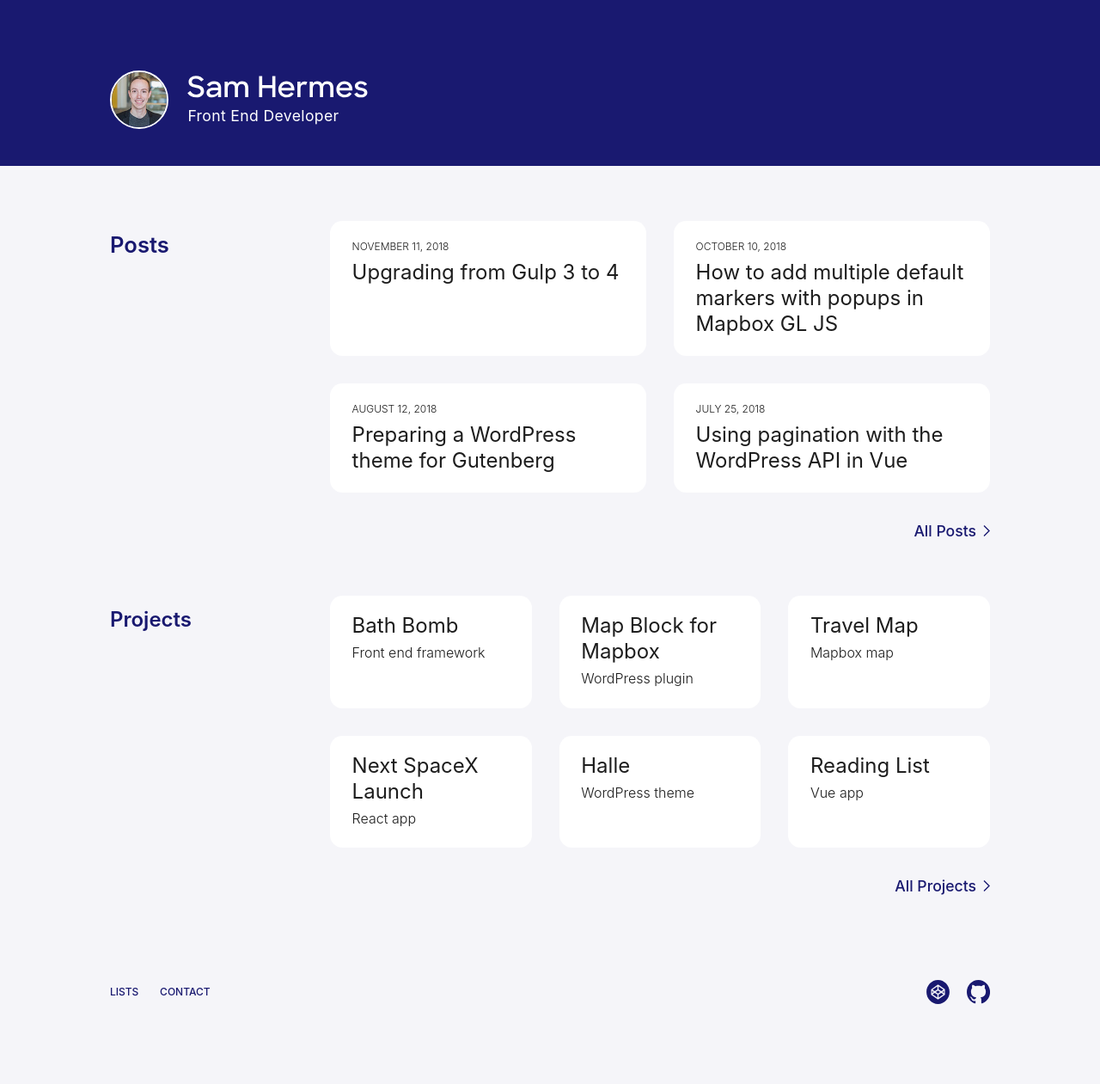
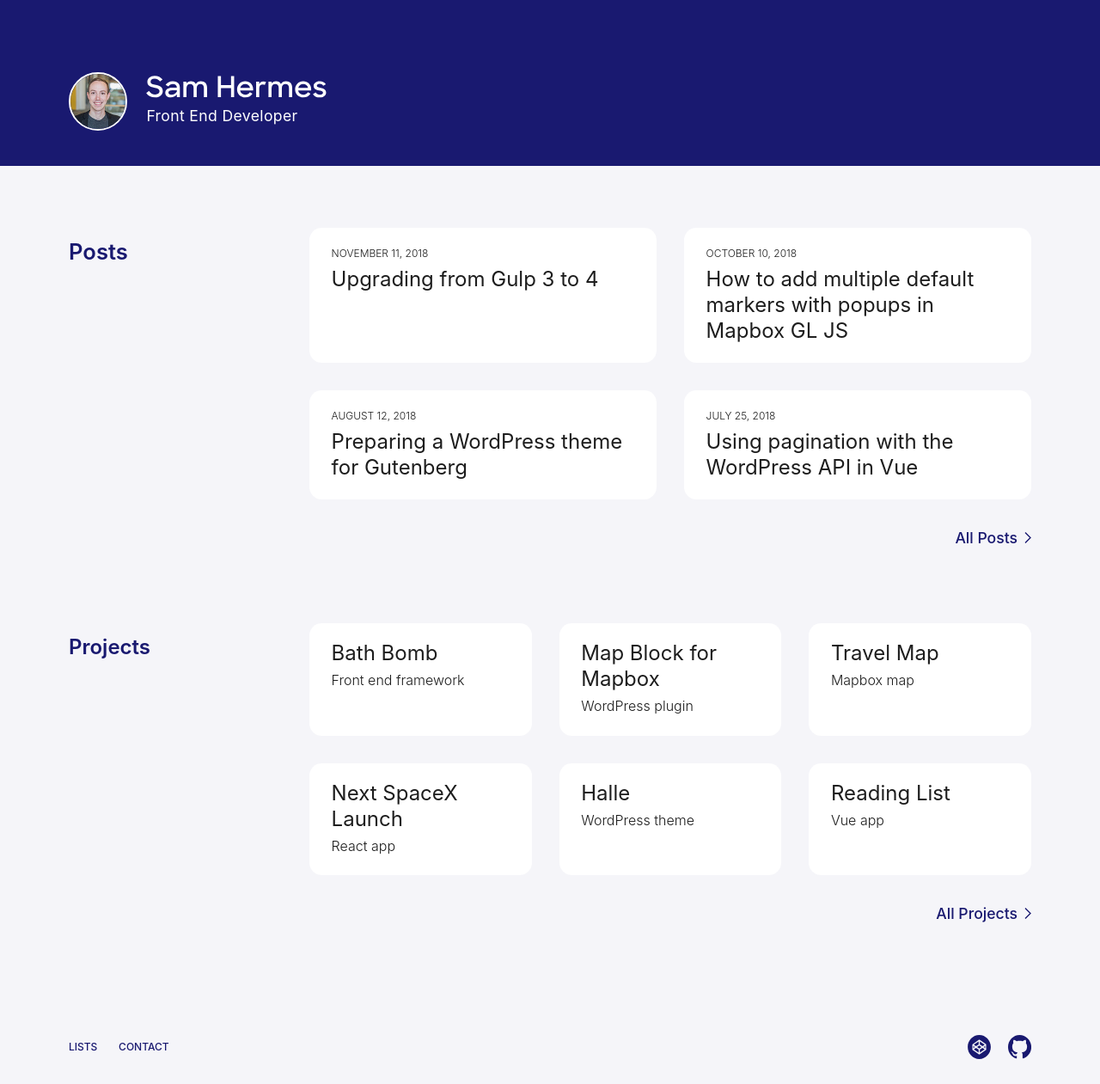
Before and after one commit to samhermes/samhermes.github.io, a Jekyll site: the page built from index.md, in a window 1280 px wide. Shown: the whole page at 86% size. Built offline with Jekyll 4.4.1, drawn with Linux system fonts in a browser that asks for light colours; before the commit the page ends 1197 px from its top, so only the background shows below that.

Commit message:
Adjust homepage spacing

```diff
--- a/_layouts/halle.html
+++ b/_layouts/halle.html
@@ -1,6 +1,5 @@
 <!DOCTYPE html>
 <meta charset="utf-8">
-<meta http-equiv="X-UA-Compatible" content="IE=edge">
 <meta name="viewport" content="width=device-width, initial-scale=1">
 
 <title>Halle &ndash; Sam Hermes</title>
--- a/_layouts/music.html
+++ b/_layouts/music.html
@@ -1,6 +1,5 @@
 <!DOCTYPE html>
 <meta charset="utf-8">
-<meta http-equiv="X-UA-Compatible" content="IE=edge">
 <meta name="viewport" content="width=device-width, initial-scale=1">
 
 <title>Music &ndash; Sam Hermes</title>
--- a/_sass/_home.scss
+++ b/_sass/_home.scss
@@ -3,20 +3,17 @@
 }
 
 .home-header {
-    padding: 3.5em 5% 7%;
+    padding: 3.5em 0 7%;
 	background: #191970;
 
     @media screen and (min-width: 28.125em) {
-        padding: 5em 10% 3em;
+        padding: 5em 0 3em;
     }
 
     .contain {
         width: 90%;
-        max-width: 90em;
-
-        @media screen and (min-width: 28.125em) {
-            width: 80%;
-        }
+        max-width: 70em;
+        margin: 0 auto;
     }
 
     .headshot {
@@ -80,17 +77,18 @@
 
 .home .post-list,
 .home .project-list {
-    margin: 0;
+    margin: 0 auto;
     width: auto;
-    padding: 2.3rem 5% 6rem;
-    max-width: none;
+    padding: 2.3rem 0 6rem;
+    max-width: 70em;
+    width: 90%;
 
     @media screen and (min-width: 28.125em) {
-        padding: 2.5rem 10% 6rem;
+        padding: 2.5rem 0 6rem;
     }
 
     @media screen and (min-width: 37.5em) {
-        padding: 3.5rem 10% 6rem;
+        padding: 3.5rem 0 6rem;
     }
 
     @media screen and (min-width: 48em) {
@@ -100,7 +98,7 @@
     }
 
     @media screen and (min-width: 60.25em) {
-        padding: 4rem 10% 3rem;
+        padding: 4.5rem 0;
     }
 
     h2 {
@@ -196,7 +194,7 @@
     padding-top: 0;
 
     @media screen and (min-width: 60.25em) {
-        padding-bottom: 4rem;
+        padding-bottom: 6rem;
     }
 
     ul {
@@ -228,9 +226,7 @@
     .contain {
         margin: 0 auto;
         width: 90%;
-
-        @media screen and (min-width: 28.125em) {
-            width: 80%;
-        }
+        max-width: 70em;
+        margin: 0 auto;
     }
 }
--- a/index.md
+++ b/index.md
@@ -2,12 +2,14 @@
 layout: home
 ---
 <header class="home-header">
-  <img class="headshot" src="/img/samhermes.jpg" alt="Sam Hermes">
-  <h1>
-    {% include samhermes.svg %}
-    <span class="screen-reader-text">Sam Hermes</span>
-  </h1>
-  <p>Front End Developer</p>
+  <div class="contain">
+    <img class="headshot" src="/img/samhermes.jpg" alt="Sam Hermes">
+    <h1>
+      {% include samhermes.svg %}
+      <span class="screen-reader-text">Sam Hermes</span>
+    </h1>
+    <p>Front End Developer</p>
+  </div>
 </header>
 
 <div class="post-list">
```
